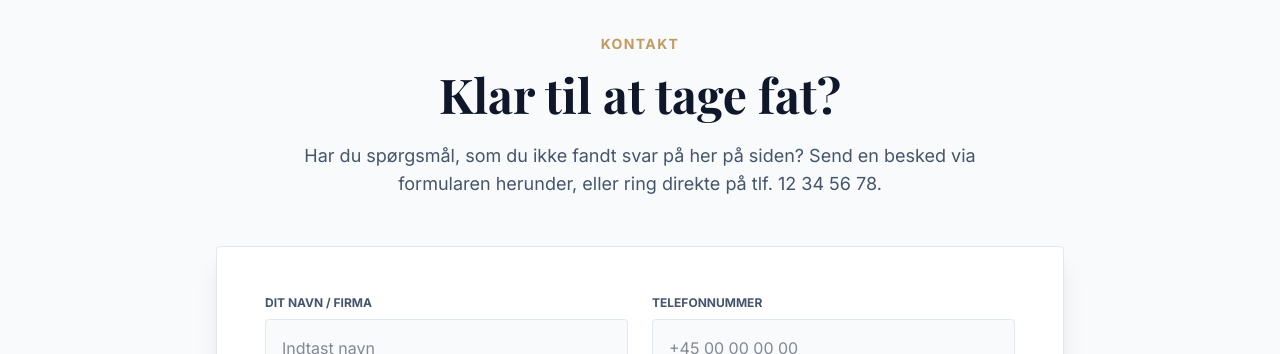
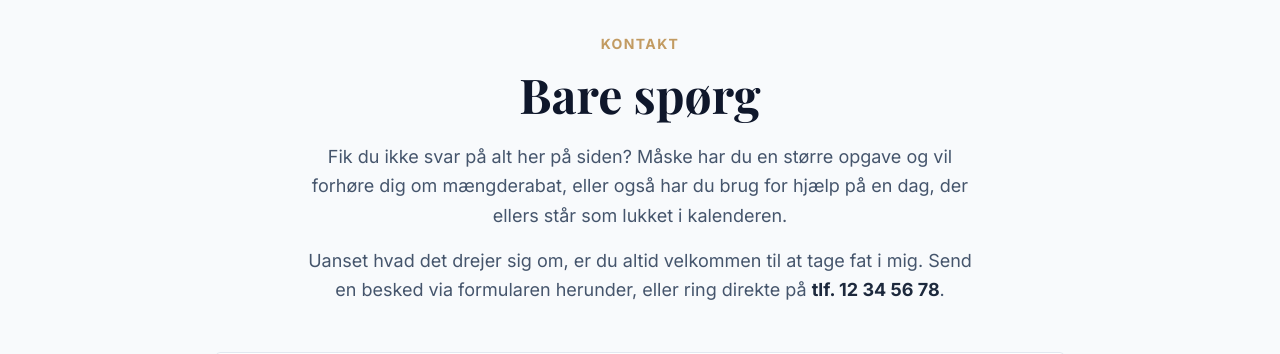
Before and after one commit to Cheeflipp/TekKv2, a Next.js app: page /kontakt in a window 1280 px wide. Shown: the part 167-521 px from the top of the page. Built offline with nearby package versions, Linux system fonts and the light colour scheme; no server answers; the database is empty; a web font is replaced by a local one.

Commit message:
feat(kontakt): Improve contact page copy and layout
Refine the contact page's descriptive text and structure. This change enhances user understanding by breaking down the message into more digestible paragraphs and offers clearer guidance on how to get in touch.

```diff
--- a/app/(public)/kontakt/page.tsx
+++ b/app/(public)/kontakt/page.tsx
@@ -24,13 +24,18 @@ export default function KontaktPage() {
           <h3 className={cn(
             "text-4xl md:text-5xl font-bold mb-6",
             theme === 'classic' ? "text-slate-900 font-serif" : "text-white"
-          )}>Klar til at tage fat?</h3>
-          <p className={cn(
-            "max-w-2xl mx-auto mb-12 text-lg",
+          )}>Bare spørg</h3>
+          <div className={cn(
+            "max-w-2xl mx-auto mb-12 text-lg leading-relaxed",
             theme === 'classic' ? "text-slate-600" : "text-slate-400"
           )}>
-            Har du spørgsmål, som du ikke fandt svar på her på siden? Send en besked via formularen herunder, eller ring direkte på tlf. 12 34 56 78.
-          </p>
+            <p className="mb-4">
+              Fik du ikke svar på alt her på siden? Måske har du en større opgave og vil forhøre dig om mængderabat, eller også har du brug for hjælp på en dag, der ellers står som lukket i kalenderen.
+            </p>
+            <p>
+              Uanset hvad det drejer sig om, er du altid velkommen til at tage fat i mig. Send en besked via formularen herunder, eller ring direkte på <strong className={theme === 'classic' ? "text-slate-800" : "text-slate-200"}>tlf. 12 34 56 78</strong>.
+            </p>
+          </div>
 
           <div className={cn(
             "p-8 md:p-12 rounded-sm shadow-xl border",
```
